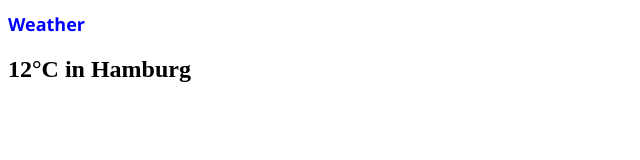
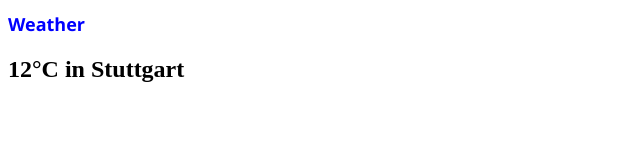
Before and after one commit to Tady224/WeatherApp, a plain HTML site: page index.html in a window 1280 px wide. Shown: the full height of the page, 0-640 px from the left. Drawn offline with Linux system fonts and the light colour scheme.

Commit message:
add Stuttgart

```diff
--- a/index.html
+++ b/index.html
@@ -11,7 +11,7 @@
         Weather
     </h1>
     <h2>
-        12°C in Hamburg
+        12°C in Stuttgart
     </h2>
 </body>
 </html>
```
